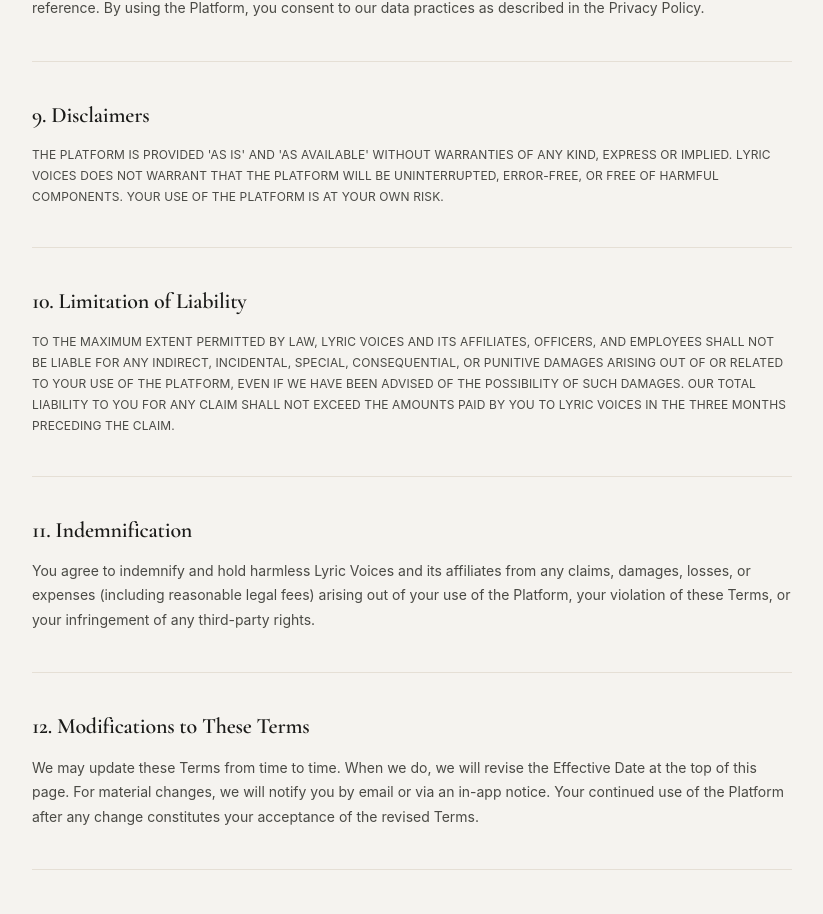
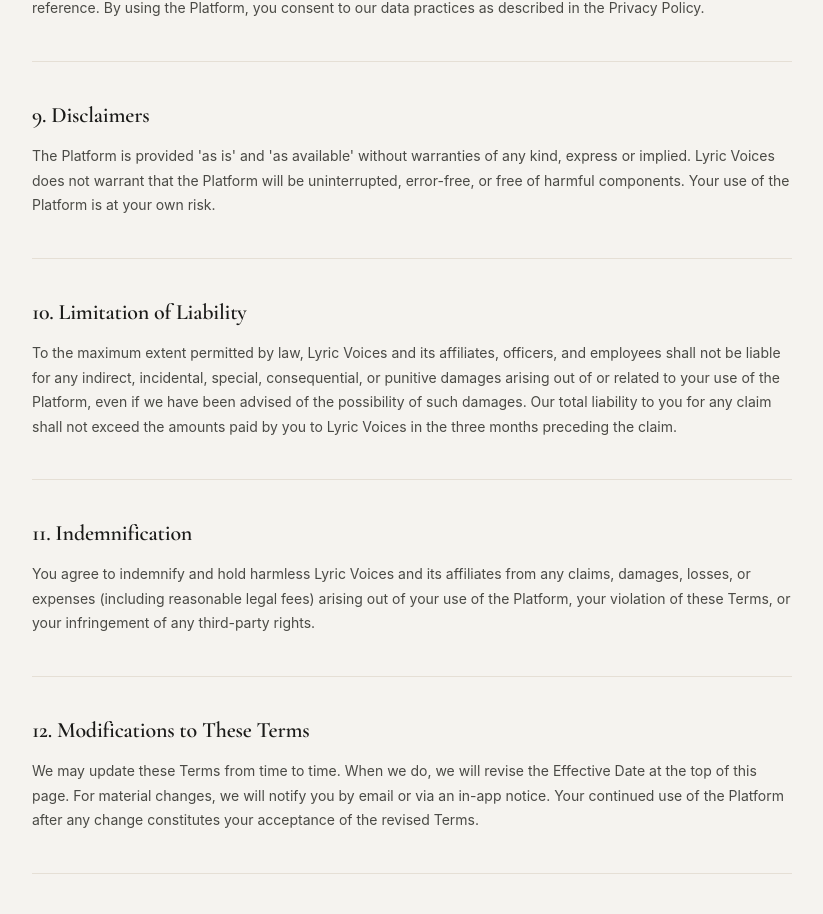
Before and after one commit to lyricvoices-gif/lyric-marketing, a Next.js app: page /terms in a window 1280 px wide. Shown: the part 3071-3985 px from the top of the page, without its empty margins (228-1051 px from the left). Built offline with nearby package versions, Linux system fonts and the light colour scheme.

Commit message:
Convert sections 9 and 10 on Terms page from all-caps to sentence case

```diff
--- a/app/terms/page.tsx
+++ b/app/terms/page.tsx
@@ -119,13 +119,11 @@
   },
   {
     title: "9. Disclaimers",
-    body: "THE PLATFORM IS PROVIDED 'AS IS' AND 'AS AVAILABLE' WITHOUT WARRANTIES OF ANY KIND, EXPRESS OR IMPLIED. LYRIC VOICES DOES NOT WARRANT THAT THE PLATFORM WILL BE UNINTERRUPTED, ERROR-FREE, OR FREE OF HARMFUL COMPONENTS. YOUR USE OF THE PLATFORM IS AT YOUR OWN RISK.",
-    caps: true,
+    body: "The Platform is provided 'as is' and 'as available' without warranties of any kind, express or implied. Lyric Voices does not warrant that the Platform will be uninterrupted, error-free, or free of harmful components. Your use of the Platform is at your own risk.",
   },
   {
     title: "10. Limitation of Liability",
-    body: "TO THE MAXIMUM EXTENT PERMITTED BY LAW, LYRIC VOICES AND ITS AFFILIATES, OFFICERS, AND EMPLOYEES SHALL NOT BE LIABLE FOR ANY INDIRECT, INCIDENTAL, SPECIAL, CONSEQUENTIAL, OR PUNITIVE DAMAGES ARISING OUT OF OR RELATED TO YOUR USE OF THE PLATFORM, EVEN IF WE HAVE BEEN ADVISED OF THE POSSIBILITY OF SUCH DAMAGES. OUR TOTAL LIABILITY TO YOU FOR ANY CLAIM SHALL NOT EXCEED THE AMOUNTS PAID BY YOU TO LYRIC VOICES IN THE THREE MONTHS PRECEDING THE CLAIM.",
-    caps: true,
+    body: "To the maximum extent permitted by law, Lyric Voices and its affiliates, officers, and employees shall not be liable for any indirect, incidental, special, consequential, or punitive damages arising out of or related to your use of the Platform, even if we have been advised of the possibility of such damages. Our total liability to you for any claim shall not exceed the amounts paid by you to Lyric Voices in the three months preceding the claim.",
   },
   {
     title: "11. Indemnification",
```
